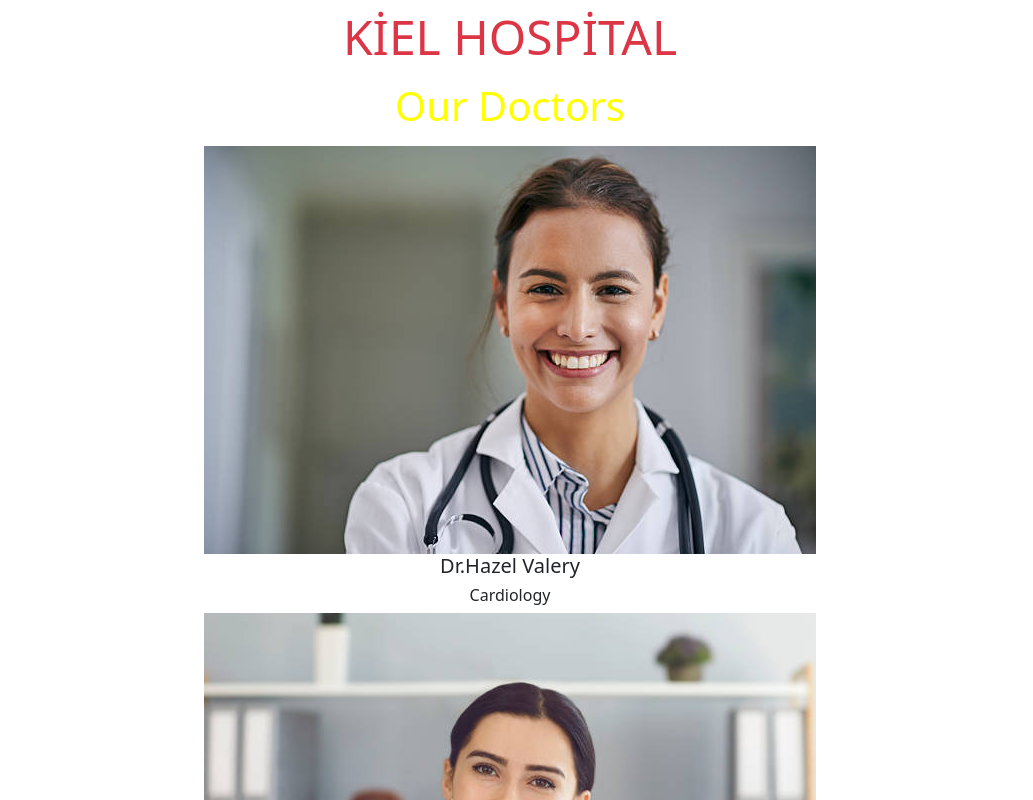
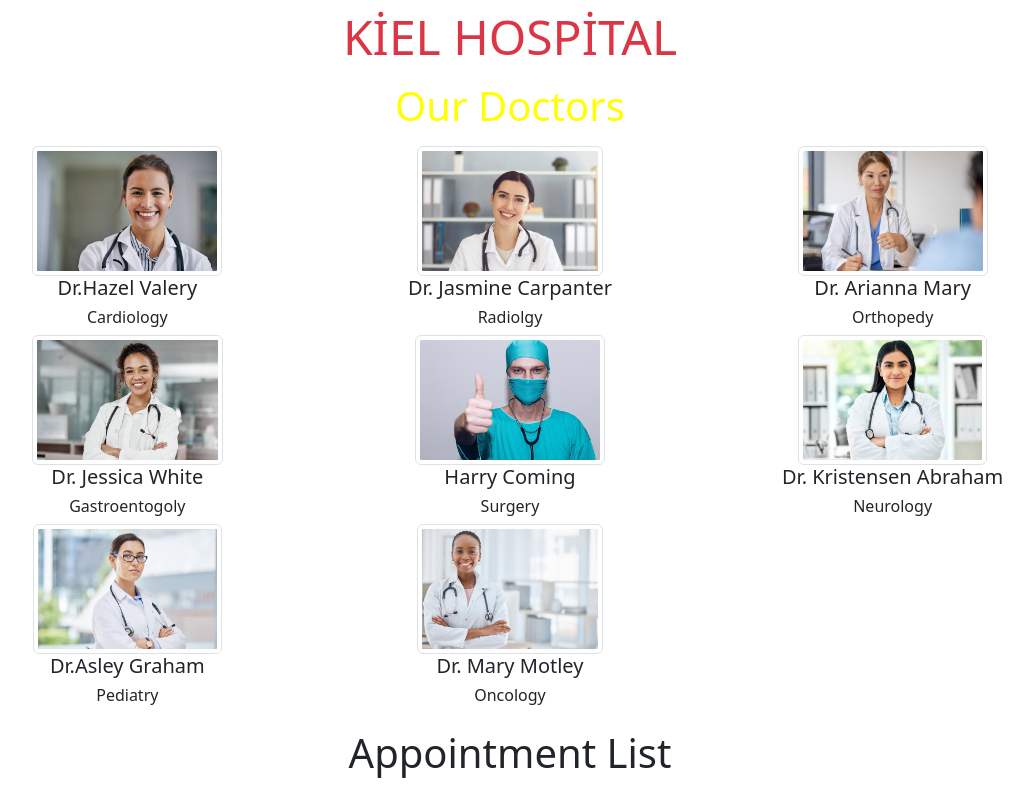
Before and after one commit to agpaknazli/react-appointment-app, a React (Create React App) app: page / in a window 1280 px wide. Shown: the top 800 px of the page, without its empty margins (130-1163 px from the left). Built offline with nearby package versions, Linux system fonts and the light colour scheme.

Commit message:
doctor.css

```diff
--- a/src/components/Doctors.jsx
+++ b/src/components/Doctors.jsx
@@ -12,8 +12,8 @@ const Doctors = () => {
 <Row>
 {
 doctorData.map(({id,img,dep,name})=>{
-return<Col key={id}>
-<img src={img} alt="" />
+return<Col xs={6} md={4} ld={3} key={id}>
+<img className='doctor-img img-thumbnail' src={img} alt="" />
 <h5>{name}</h5>
 <h6>{dep}</h6>
 </Col>
```
